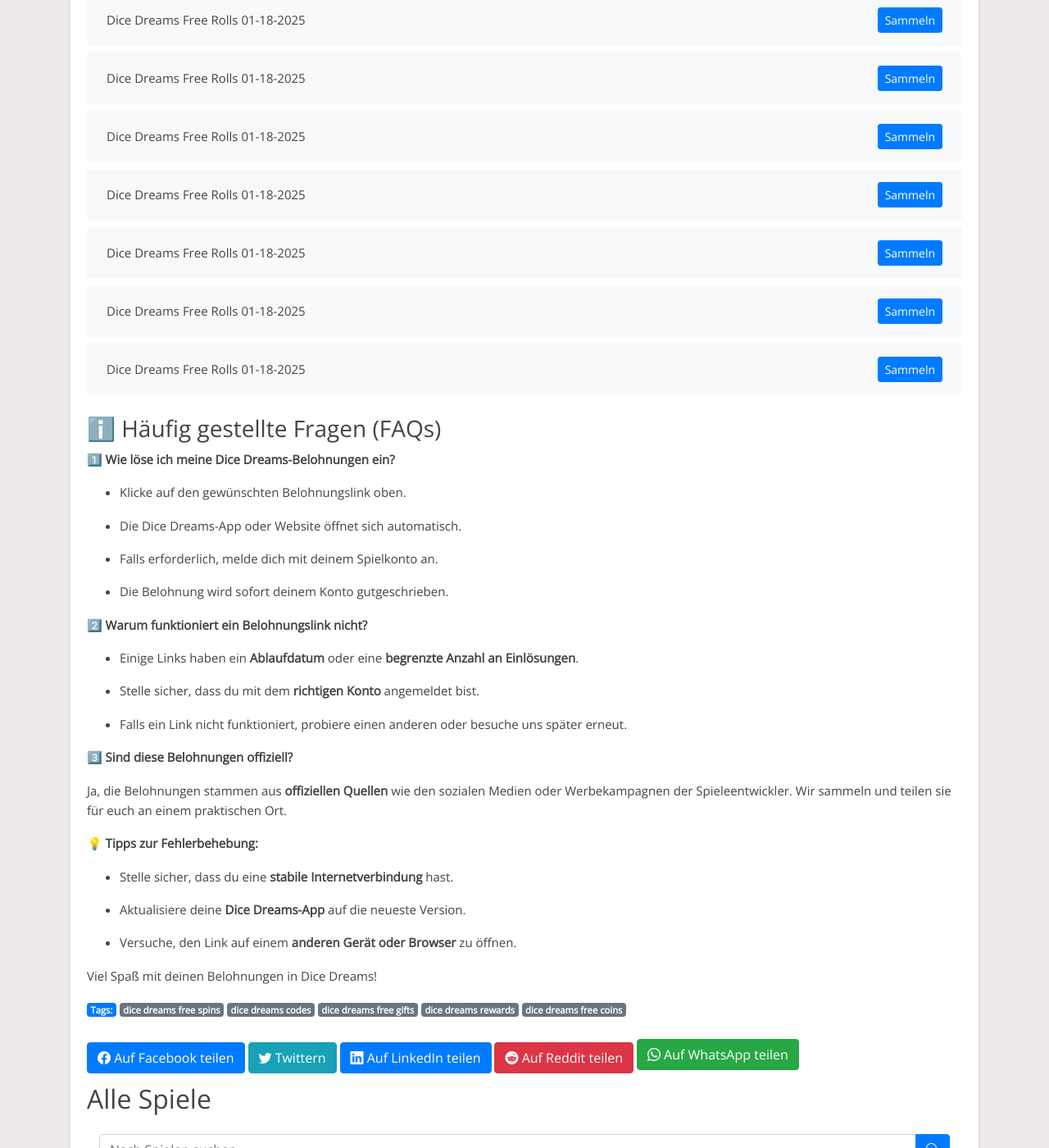
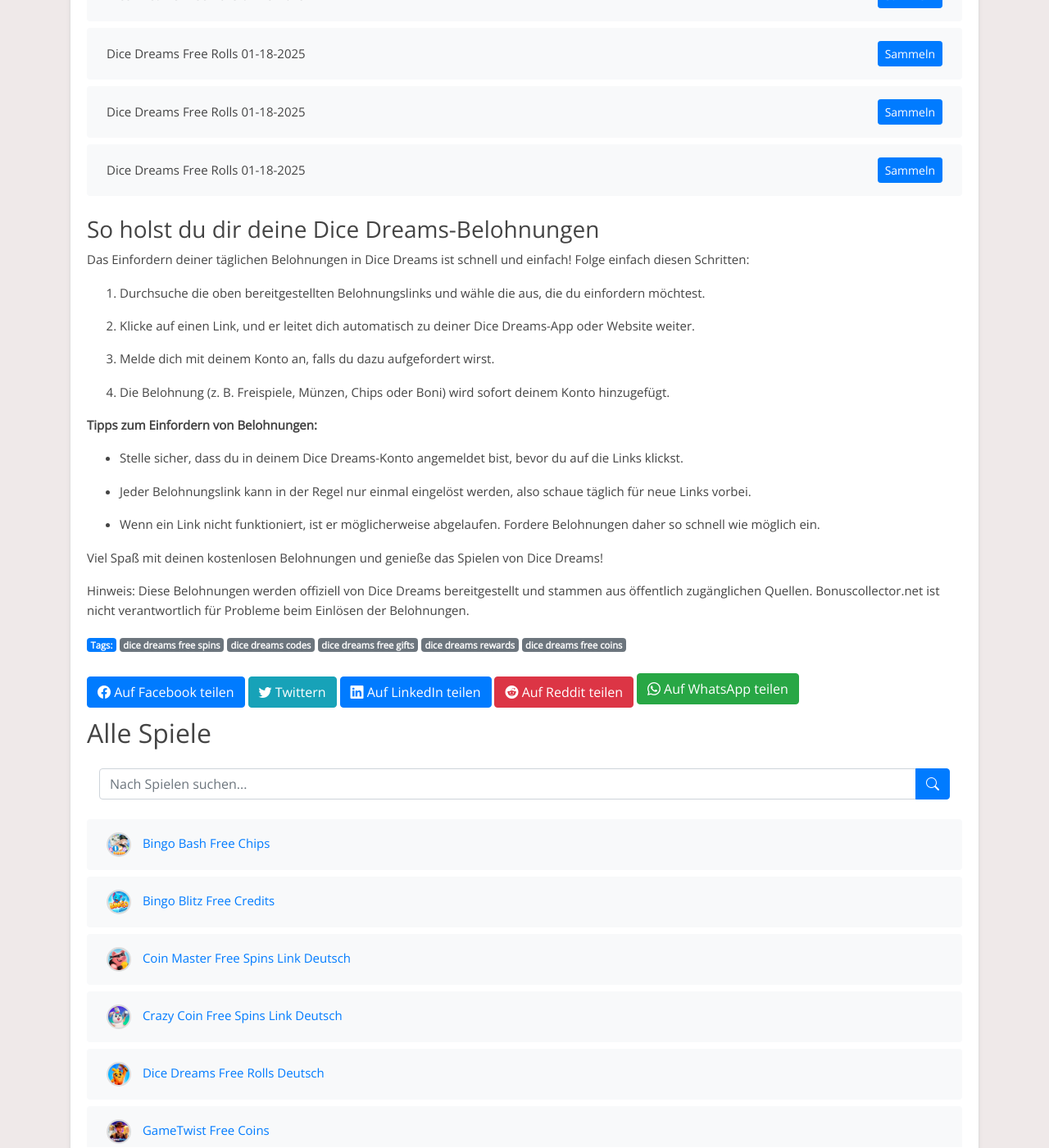
Before and after one commit to Prollad99/bs-de, a Jekyll site: the page built from _posts/2025-01-18-dice-dreams.md, in a window 1280 px wide and 1400 px high, scrolled down 7477 px. Shown: the whole window at 82% size. Built offline with Jekyll 4.4.1, drawn with Linux system fonts in a browser that asks for light colours; some of the changed text lies outside the part shown.

Commit message:
Aktualisiere dice-dreams-Belohnungslinks, Inhalte und Änderungsdatum

```diff
--- a/_includes/dice-dreams_footer.html
+++ b/_includes/dice-dreams_footer.html
@@ -1,38 +1,27 @@
-### ℹ️ Häufig gestellte Fragen (FAQs)
+### So holst du dir deine Dice Dreams-Belohnungen
 
 
-**1️⃣ Wie löse ich meine Dice Dreams-Belohnungen ein?**
+Das Einfordern deiner täglichen Belohnungen in Dice Dreams ist schnell und einfach! Folge einfach diesen Schritten:
 
-- Klicke auf den gewünschten Belohnungslink oben.
+1. Durchsuche die oben bereitgestellten Belohnungslinks und wähle die aus, die du einfordern möchtest.
 
-- Die Dice Dreams-App oder Website öffnet sich automatisch.
+2. Klicke auf einen Link, und er leitet dich automatisch zu deiner Dice Dreams-App oder Website weiter.
 
-- Falls erforderlich, melde dich mit deinem Spielkonto an.
+3. Melde dich mit deinem Konto an, falls du dazu aufgefordert wirst.
 
-- Die Belohnung wird sofort deinem Konto gutgeschrieben.
+4. Die Belohnung (z. B. Freispiele, Münzen, Chips oder Boni) wird sofort deinem Konto hinzugefügt.
 
 
-**2️⃣ Warum funktioniert ein Belohnungslink nicht?**
+**Tipps zum Einfordern von Belohnungen:**
 
-- Einige Links haben ein **Ablaufdatum** oder eine **begrenzte Anzahl an Einlösungen**.
+- Stelle sicher, dass du in deinem Dice Dreams-Konto angemeldet bist, bevor du auf die Links klickst.
 
-- Stelle sicher, dass du mit dem **richtigen Konto** angemeldet bist.
+- Jeder Belohnungslink kann in der Regel nur einmal eingelöst werden, also schaue täglich für neue Links vorbei.
 
-- Falls ein Link nicht funktioniert, probiere einen anderen oder besuche uns später erneut.
+- Wenn ein Link nicht funktioniert, ist er möglicherweise abgelaufen. Fordere Belohnungen daher so schnell wie möglich ein.
 
 
-**3️⃣ Sind diese Belohnungen offiziell?**
-
-Ja, die Belohnungen stammen aus **offiziellen Quellen** wie den sozialen Medien oder Werbekampagnen der Spieleentwickler. Wir sammeln und teilen sie für euch an einem praktischen Ort.
+Viel Spaß mit deinen kostenlosen Belohnungen und genieße das Spielen von Dice Dreams!
 
 
-**💡 Tipps zur Fehlerbehebung:**
-
-- Stelle sicher, dass du eine **stabile Internetverbindung** hast.
-
-- Aktualisiere deine **Dice Dreams-App** auf die neueste Version.
-
-- Versuche, den Link auf einem **anderen Gerät oder Browser** zu öffnen.
-
-
-Viel Spaß mit deinen Belohnungen in Dice Dreams!
+Hinweis: Diese Belohnungen werden offiziell von Dice Dreams bereitgestellt und stammen aus öffentlich zugänglichen Quellen. Bonuscollector.net ist nicht verantwortlich für Probleme beim Einlösen der Belohnungen.
--- a/_includes/dice-dreams_post.html
+++ b/_includes/dice-dreams_post.html
@@ -1,29 +1,13 @@
-## Dice Dreams – Tägliche Belohnungen & Tipps
+Entdecke tägliche Dice Dreams-Belohnungen!
 
 
-**Hol dir täglich exklusive Belohnungen für Dice Dreams!** Wir stellen dir die neuesten Bonuslinks bereit, mit denen du Freispiele, Münzen, Chips und andere Belohnungen sammeln kannst.
+Bist du ein Fan von Dice Dreams und möchtest dein Spielerlebnis verbessern? Du bist hier genau richtig! Diese Seite ist allen Dice Dreams-Enthusiasten gewidmet, die täglich kostenlose Belohnungen einfordern möchten. Hier findest du die neuesten Links, um Freispiele, Münzen, Chips und andere spannende Boni zu sammeln, damit du das Spiel noch mehr genießen kannst.
 
 
-### 🎮 Was ist Dice Dreams?
-
-Dice Dreams ist ein spannendes und unterhaltsames Spiel, das Millionen von Spielern weltweit begeistert. Es bietet tägliche Herausforderungen, Events und Belohnungen, die dein Spielerlebnis verbessern.
+Dice Dreams ist ein unterhaltsames Spiel, das von Millionen geliebt wird. Ob du höhere Level erreichen oder einfach nur den Nervenkitzel genießen möchtest – unsere täglichen Belohnungslinks halten dich im Spiel.
 
 
-### 🏆 Warum solltest du Belohnungen einlösen?
-
-- **Mehr Spielzeit** – Genieße das Spiel ohne Unterbrechungen.
-
-- **Schneller Fortschritt** – Steige schneller auf und schalte neue Inhalte frei.
-
-- **Events optimal nutzen** – Einige Boni sind nur für kurze Zeit verfügbar!
+Hinweis: Dice Dreams ist eine kostenlose App, die ausschließlich zu Unterhaltungszwecken entwickelt wurde. Bonuscollector.net ist eine unabhängige Plattform und steht in keiner Verbindung zu den Entwicklern oder Eigentümern von Dice Dreams.
 
 
-### 💡 Pro Tipp:
-
-„Speichere deine Belohnungen für besondere Events oder Herausforderungen, um den maximalen Vorteil zu erzielen!“
-
-
-Bleib dran und sichere dir täglich deine Dice Dreams-Belohnungen!
-
-
-*Hinweis: Bonuscollector.net steht in keiner Verbindung zu den Entwicklern von Dice Dreams. Alle Links stammen aus offiziellen Quellen.*
+Schau täglich vorbei, um sicherzustellen, dass du keine Belohnung verpasst!
```
